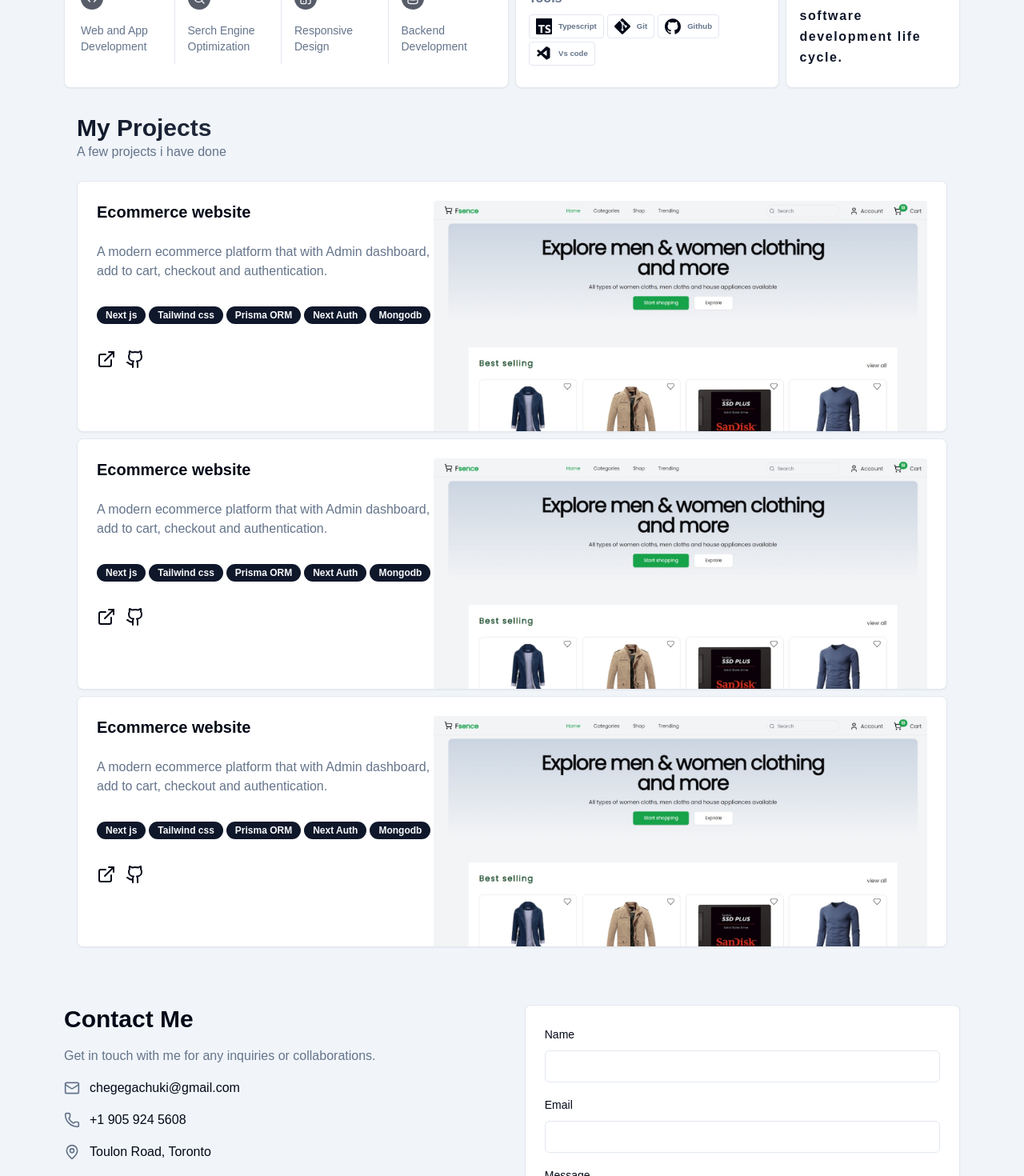
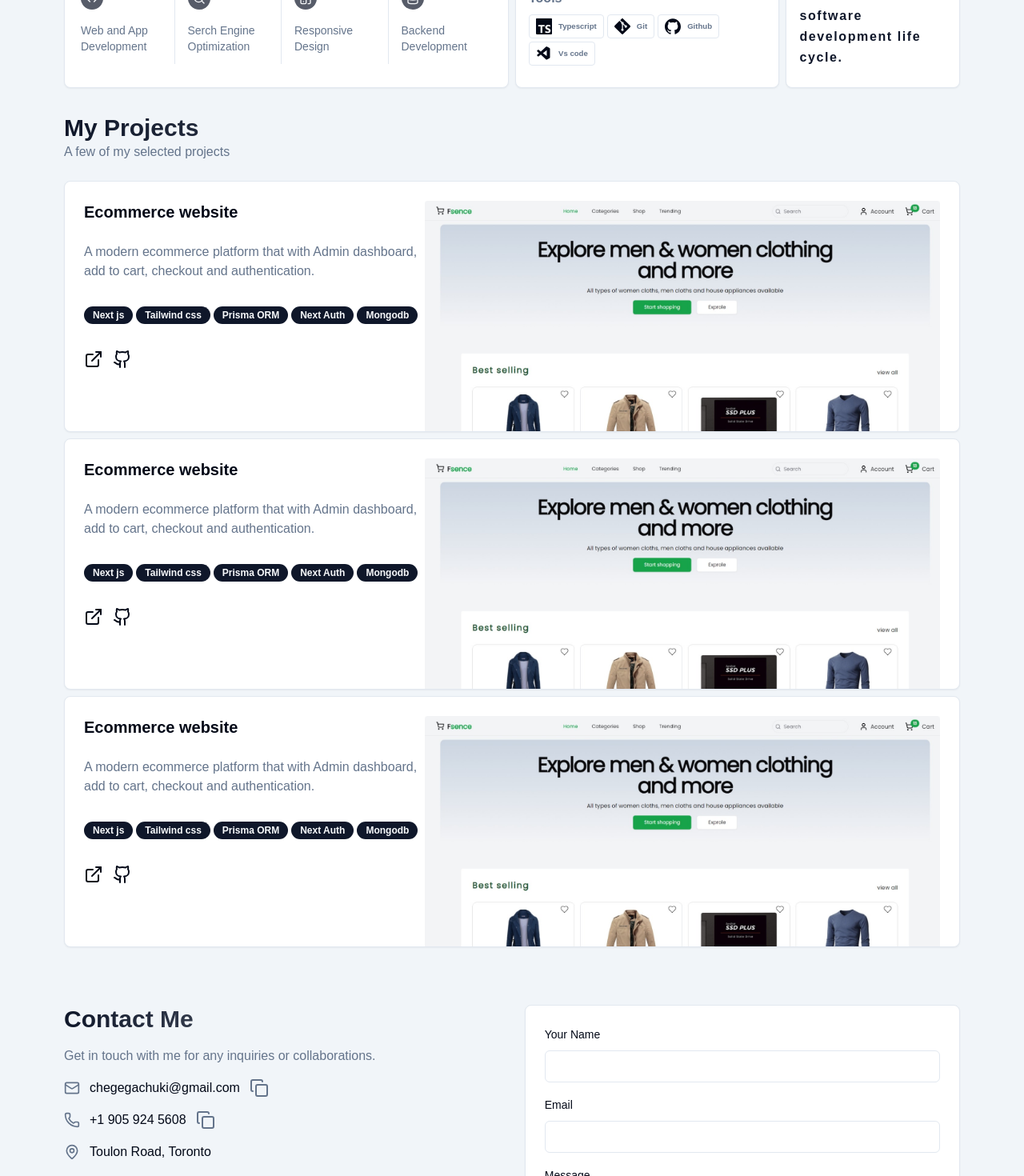
Before and after one commit to Chegesam383/samuel-gachuki, a Next.js app: page / in a window 1280 px wide. Shown: the part 460-1930 px from the top of the page at 80% size. Built offline with nearby package versions, Linux system fonts and the light colour scheme; a web font is replaced by a local one.

Commit message:
updated contact sec

```diff
--- a/src/components/contact-me.tsx
+++ b/src/components/contact-me.tsx
@@ -9,6 +9,7 @@ import { Textarea } from "@/components/ui/textarea";
 import { Button } from "@/components/ui/button";
 import { Label } from "@/components/ui/label";
 import { Mail, Phone, MapPin } from "lucide-react";
+import CopyToClipboard from "./copy-to-clipboard";
 
 function SubmitButton() {
   const { pending } = useFormStatus();
@@ -40,22 +41,28 @@ export function ContactMe() {
 
   return (
     <section
-      className="max-w-6xl mx-auto flex flex-col md:flex-row p-4 gap-4 lg:gap-8 w-full  my-8"
+      className="max-w-6xl mx-auto flex flex-col md:flex-row p-4 gap-4 lg:gap-8 w-full  my-8 container"
       id="contact-me"
     >
-      <div className="md:w-2/3 space-y-4">
-        <h2 className="text-3xl font-bold">Contact Me</h2>
+      <div className="md:w-2/3 space-y-4 ">
+        <h2 className="text-3xl font-bold gradient">Contact Me</h2>
         <p className="text-muted-foreground">
           Get in touch with me for any inquiries or collaborations.
         </p>
         <div className="space-y-4 mt-8">
           <div className="flex items-center space-x-3">
             <Mail className="w-5 h-5 text-muted-foreground" />
-            <span>chegegachuki@gmail.com</span>
+            <a href="mailto:chegegachuki@gmail.com" className="hover:underline">
+              chegegachuki@gmail.com{" "}
+            </a>
+            <CopyToClipboard textData="chegegachuki@gmail.com" />
           </div>
           <div className="flex items-center space-x-3">
             <Phone className="w-5 h-5 text-muted-foreground" />
-            <span>+1 905 924 5608</span>
+            <a href="tel:+19059245608" className=" hover:underline">
+              +1 905 924 5608
+            </a>
+            <CopyToClipboard textData="+1 905 924 5608" />
           </div>
           <div className="flex items-center space-x-3">
             <MapPin className="w-5 h-5 text-muted-foreground" />
@@ -67,7 +74,7 @@ export function ContactMe() {
         <CardContent className="pt-6">
           <form action={handleSubmit} className="space-y-4">
             <div className="space-y-2">
-              <Label htmlFor="name">Name</Label>
+              <Label htmlFor="name">Your Name</Label>
               <Input id="name" name="name" required />
             </div>
             <div className="space-y-2">
--- /dev/null
+++ b/src/components/copy-to-clipboard.tsx
@@ -0,0 +1,30 @@
+"use client";
+import { Check, CopyIcon } from "lucide-react";
+import React, { FC, useState } from "react";
+
+const CopyToClipboard: FC<{ textData: string }> = ({ textData }) => {
+  const [copied, setCopied] = useState(false);
+  const copyToClipboard = () => {
+    setCopied(true);
+    navigator.clipboard.writeText(textData).then(
+      () => {},
+      (err) => {
+        console.error(err);
+      }
+    );
+    setTimeout(() => {
+      setCopied(false);
+    }, 500);
+  };
+
+  return (
+    <div
+      className="inline  cursor-pointer text-muted-foreground"
+      onClick={copyToClipboard}
+    >
+      {copied ? <Check /> : <CopyIcon />}
+    </div>
+  );
+};
+
+export default CopyToClipboard;
--- a/src/components/projects.tsx
+++ b/src/components/projects.tsx
@@ -7,15 +7,15 @@ import * as motion from "motion/react-client";
 
 export default function ProjectsSection() {
   return (
-    <section className="max-w-6xl mx-auto p-4 my-4">
-      <div className="container mx-auto px-4">
-        <h2 className="text-3xl font-bold gradient">My Projects</h2>
-        <p className="text-muted-foreground mb-6">A few projects i have done</p>
+    <section className="container max-w-6xl mx-auto p-4 my-4">
+      <h2 className="text-3xl font-bold gradient">My Projects</h2>
+      <p className="text-muted-foreground mb-6">
+        A few of my selected projects{" "}
+      </p>
 
-        {[1, 2, 3].map((_, index) => (
-          <Project key={index} index={index + 1} />
-        ))}
-      </div>
+      {[1, 2, 3].map((_, index) => (
+        <Project key={index} index={index + 1} />
+      ))}
     </section>
   );
 }
```
Also changed, not shown: 1 other file (tests, documents, lock files or other folders).
